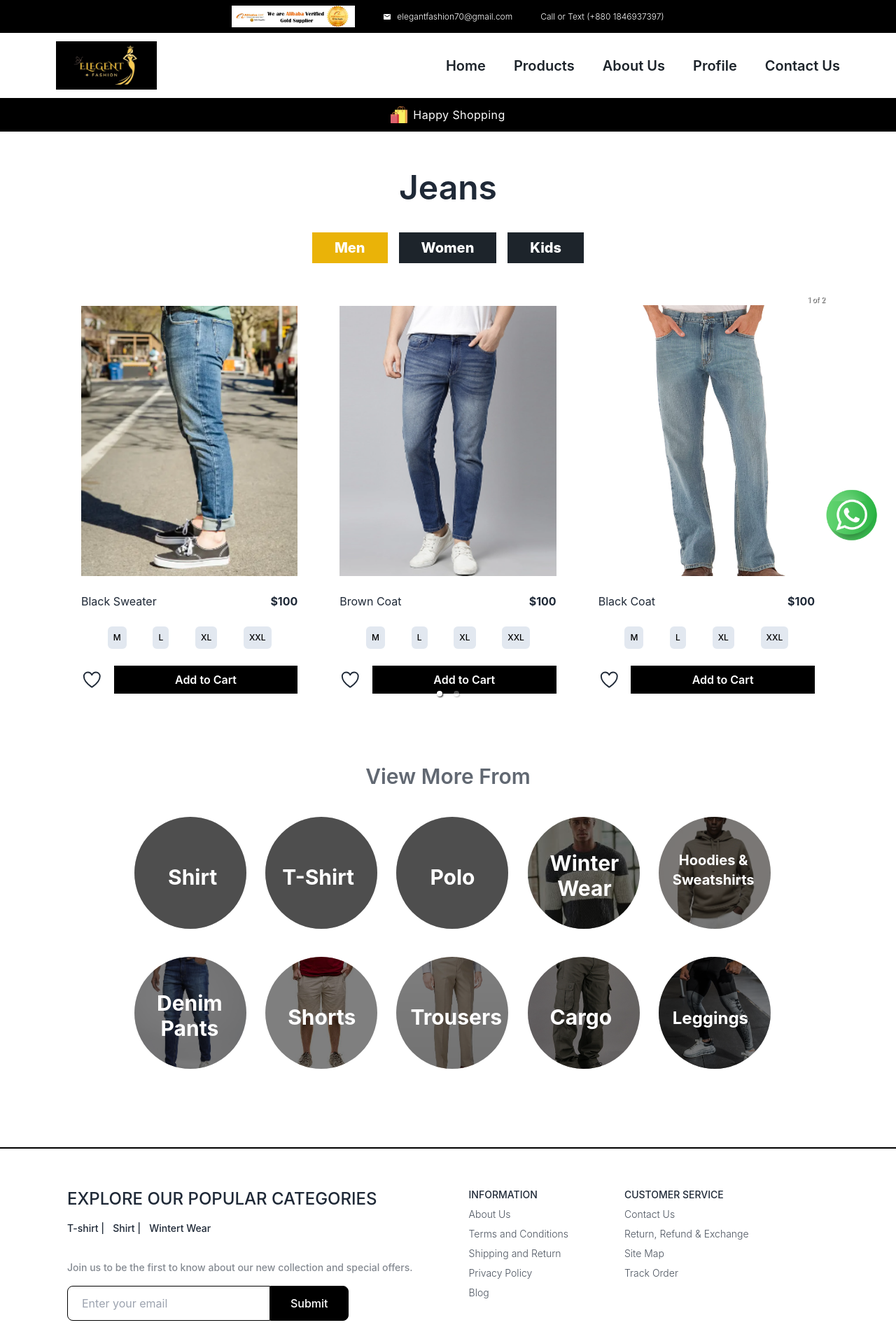
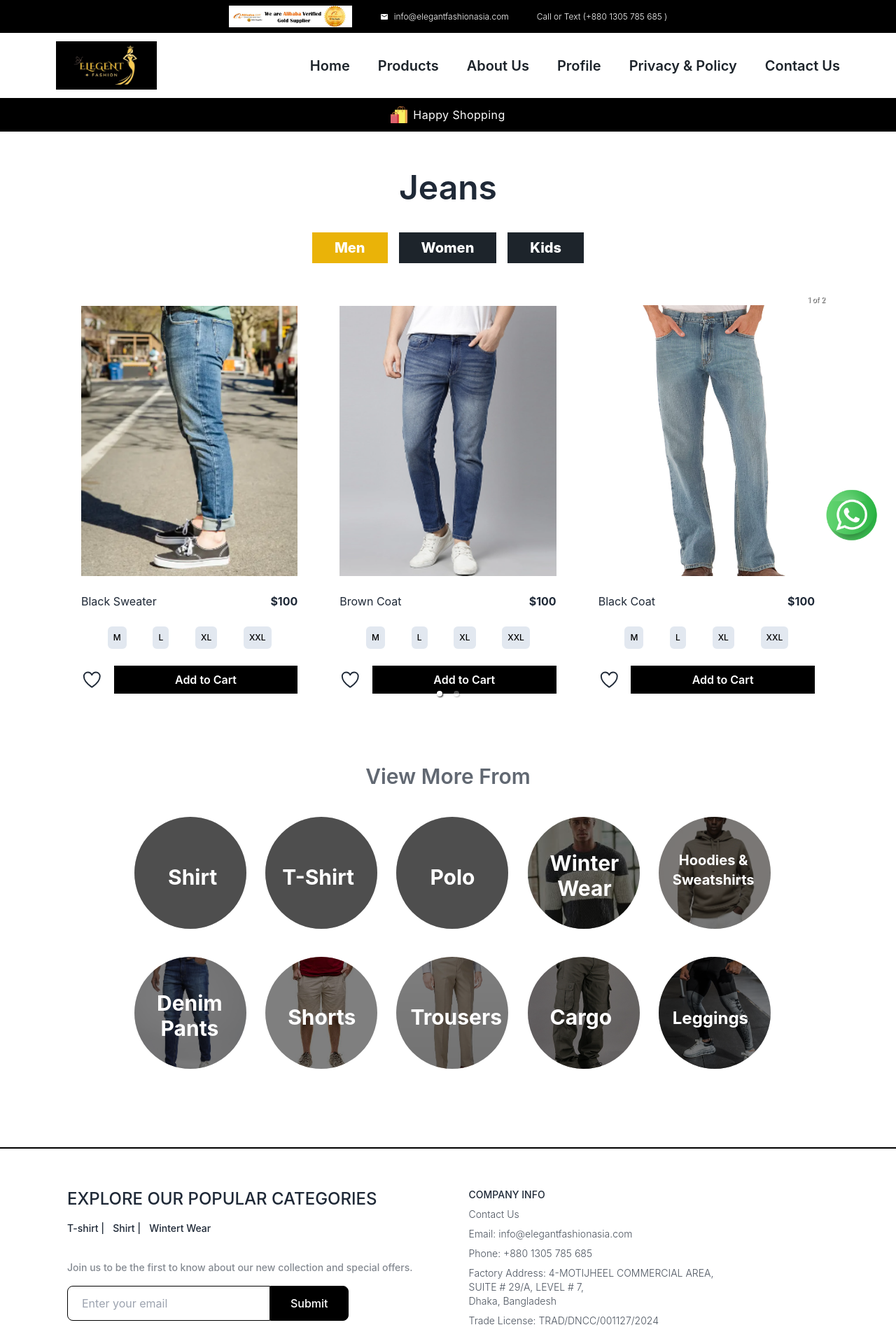
Before and after one commit to A2-ITLTD/elegant-fashion-website, a React (Vite) app: page /Jeans in a window 1280 px wide. Shown: the top 1913 px of the page at 70% size. Built offline with nearby package versions, Linux system fonts and the light colour scheme; grey boxes are pictures that could not be loaded.

Commit message:
information changed

```diff
--- a/src/Components/Footer.jsx
+++ b/src/Components/Footer.jsx
@@ -64,19 +64,23 @@ const Footer = () => {
                     </div>
                 </div>
                 <div className='text-sm flex flex-col gap-2 '>
+                    <h1 className='font-medium'>COMPANY INFO</h1>
+                    <Link to="/Contact" className='font-light opacity-80'>Contact Us</Link>
+                    <p className='font-light opacity-80'>Email: info@elegantfashionasia.com</p>
+                    <p className='font-light opacity-80'>Phone: +880 1305 785 685</p>
+                    <p className='font-light opacity-80'>Factory Address: 4-MOTIJHEEL COMMERCIAL AREA, <br /> SUITE # 29/A, LEVEL # 7, <br />Dhaka, Bangladesh                    </p>
+                    <p className='font-light opacity-80'>Trade License: TRAD/DNCC/001127/2024</p>
+                </div>
+                <div className='text-sm flex flex-col gap-2 '>
                     <h1 className='font-medium'>INFORMATION</h1>
                     <Link to="/About" className='font-light opacity-80'>About Us</Link>
                     <p className='font-light opacity-80'>Terms and Conditions</p>
-                    <p className='font-light opacity-80'>Shipping and Return</p>
-                    <p className='font-light opacity-80'>Privacy Policy</p>
-                    <p className='font-light opacity-80'>Blog</p>
-                </div>
-                <div className='text-sm flex flex-col gap-2'>
-                    <h1 className='font-medium'>CUSTOMER SERVICE</h1>
-                    <Link to="/Contact" className='font-light opacity-80'>Contact Us</Link>
                     <p className='font-light opacity-80'>Return, Refund & Exchange</p>
                     <p className='font-light opacity-80'>Site Map</p>
                     <p className='font-light opacity-80'>Track Order</p>
+                    <p className='font-light opacity-80'>Shipping and Return</p>
+                    <p className='font-light opacity-80'>Privacy Policy</p>
+
                 </div>
             </div>
             <div className='px-10 md:px-20 lg:px-24 py-4 border-t-2 border-[#00000032] flex items-center justify-between'>
--- a/src/Components/Navbar.jsx
+++ b/src/Components/Navbar.jsx
@@ -12,8 +12,10 @@ const Navbar = () => {
             {/* 1st navbar */}
             <div className="bg-black text-white font-light text-xs md:text-xs py-2  px-5 md:px-20 flex justify-center md:justify-center gap-5 md:gap-10 items-center">
                 <img src={alibaba_image} className="w-44" />
-                <p className="flex items-center gap-1 md:gap-2 hover:text-[#acacac]"><MdEmail />elegantfashion70@gmail.com</p>
-                <p className="hover:text-[#acacac]">Call or Text (+880 1846937397)</p>
+                <p className="flex items-center gap-1 md:gap-2 hover:text-[#acacac]"><MdEmail />info@elegantfashionasia.com
+                </p>
+                <p className="hover:text-[#acacac]">Call or Text (+880 1305 785 685
+                )</p>
             </div>
             {/* main navbar */}
             <div className="px-4 lg:px-20 py-2 md:py-3 text-sm lg:text-xl font-semibold text-[#1D242B] flex flex-row-reverse md:flex-row  gap-4 md:gap-0 justify-between items-center">
@@ -46,6 +48,7 @@ const Navbar = () => {
                         </Link>
                         <Link to="/About" className="hover:underline">About Us</Link>
                         <Link to="/Product"  className="hover:underline ">Profile</Link>
+                        <Link to="/" className="hover:underline">Privacy & Policy</Link>
                         <Link to="/Contact" className="hover:underline">Contact Us</Link>
                     </ul>
                 </div>
--- a/src/Root.jsx
+++ b/src/Root.jsx
@@ -13,7 +13,7 @@ const Root = () => {
             <Footer></Footer>
             <ToastContainer position="top-center" />
             <div className="fixed bottom-6 right-6">
-                <a href="https://wa.me/+8801846937397?text=Hello how can I help you?" target="_blank">
+                <a href="https://wa.me/+8801305785685?text=Hello how can I help you?" target="_blank">
                     <img src={whatsapp} className="w-20" title="Chat with Us" />
                 </a>
             </div>
```
